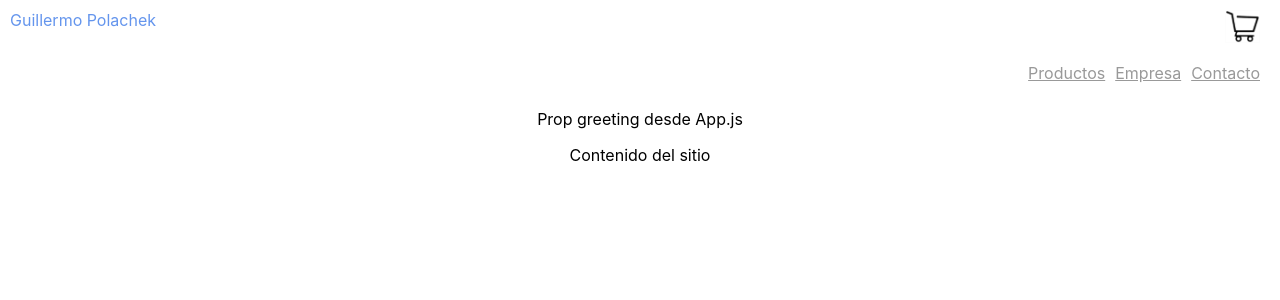
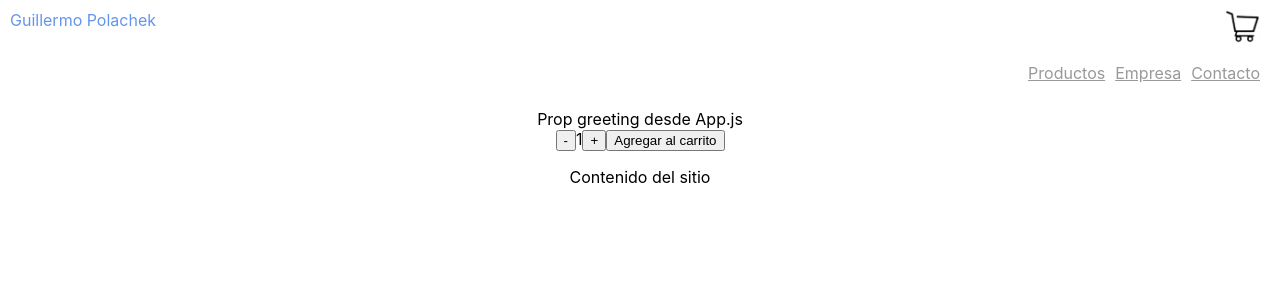
Before and after one commit to polachek/coderhouse-guillermopolachek, a React (Create React App) app: page / in a window 1280 px wide. Shown: the top 300 px of the page. Built offline with nearby package versions, Linux system fonts and the light colour scheme.

Commit message:
IemCount
Contador con boton

```diff
--- /dev/null
+++ b/src/components/ItemCount/ItemCount.js
@@ -0,0 +1,36 @@
+import {useState} from 'react';
+import './ItemCount.css';
+export const ItemCount = ({stock,initial,onAdd}) => {
+
+    const[contador,setContador] = useState(initial)
+    const[nuevoStock,setStock] = useState(stock)
+
+    const quitar = ()=>{
+        if(contador > 0){
+            setContador(contador -1)
+         }
+    }
+
+    const agregar = ()=>{
+        if(nuevoStock !== 0 && contador < nuevoStock){
+            setContador(contador +1)
+        }
+    }
+
+    const comprar = ()=>{
+        if(contador > 0 && nuevoStock > 0){
+            setStock(nuevoStock - contador)
+            alert(`Usted ha comprado ${contador} productos`)
+            setContador(contador -contador)
+        }
+
+    }
+
+
+    return <aside className="itemCount">
+        <button onClick={quitar}>-</button>
+        <span>{contador}</span>
+        <button onClick={agregar}>+</button>
+        <button onClick={comprar}>Agregar al carrito</button>
+    </aside>
+}
--- a/src/components/ItemListContainer/ItemListContainer.js
+++ b/src/components/ItemListContainer/ItemListContainer.js
@@ -1,6 +1,9 @@
+import {ItemCount} from '../ItemCount/ItemCount'
+
 export const ItemListContainer = (props) => {
     return <div className="iListCont">
             <span>{props.greeting}</span>
+            <ItemCount stock={10} initial={1} onAdd={"Hey"}/>
         </div>
 
 }
```
Also changed, not shown: src/components/ItemCount/ItemCount.css (added).
